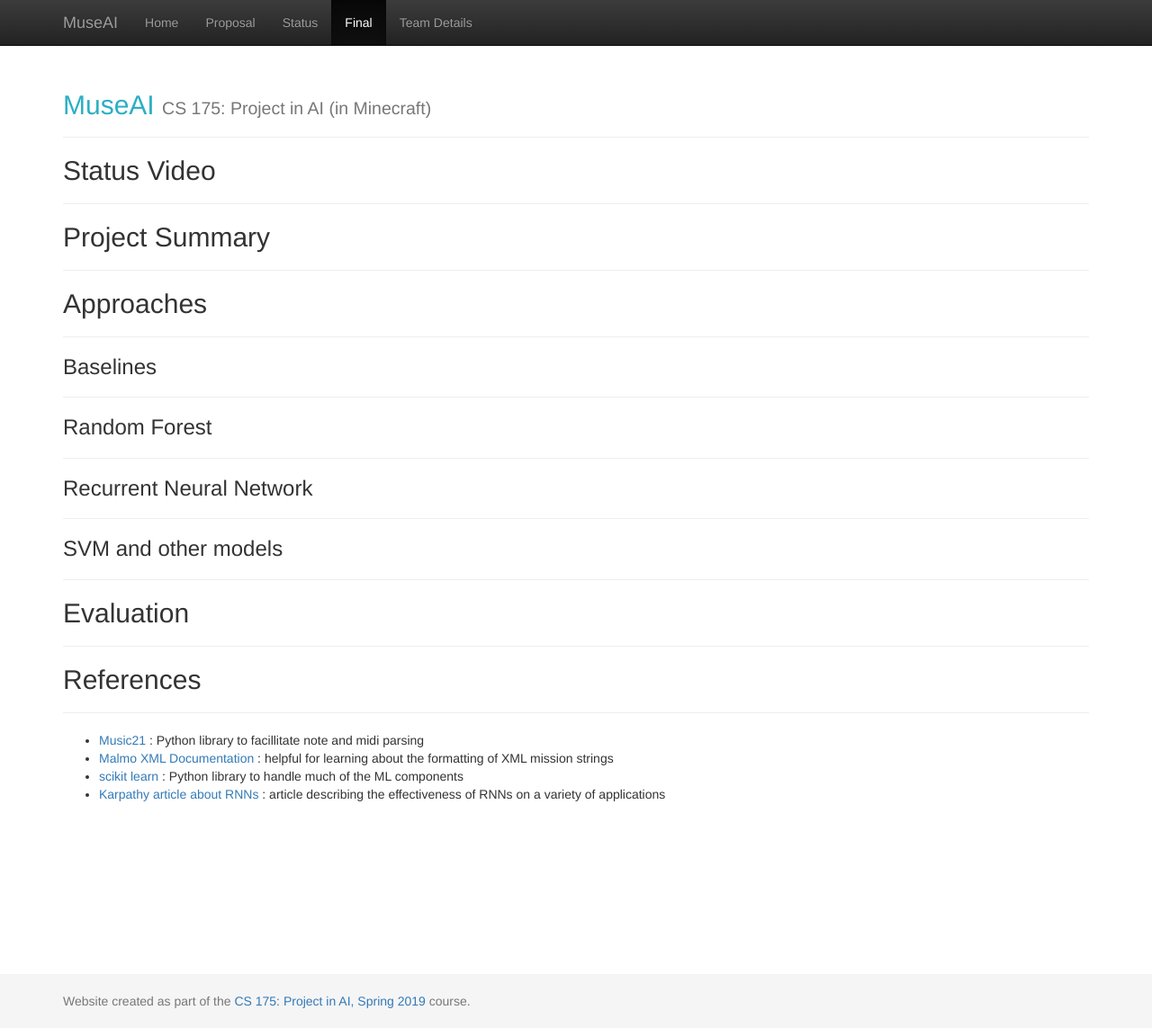
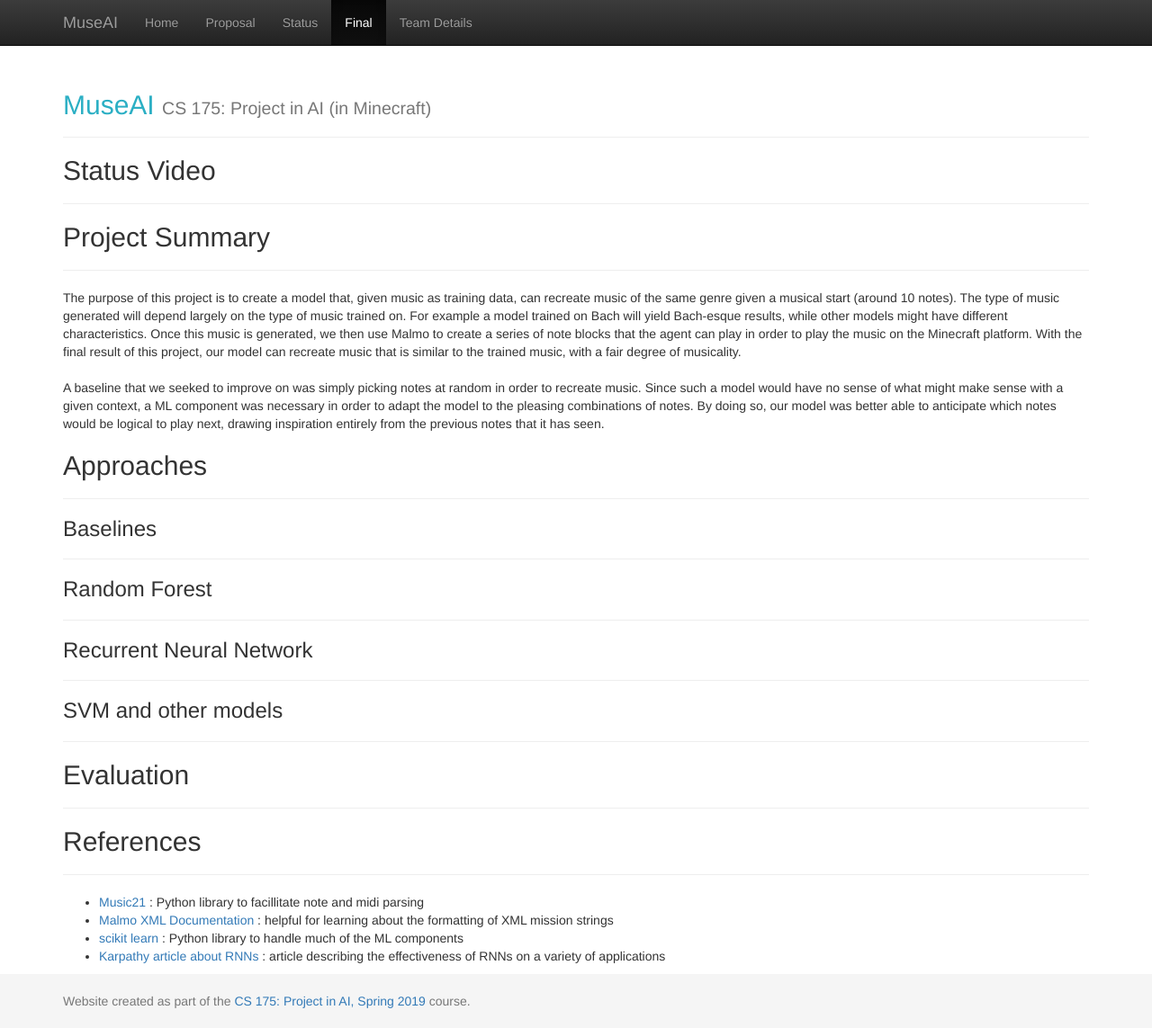
Before and after one commit to DylanAgiman/MuseAI, a Jekyll site: the page built from docs/final.md, in a window 1280 px wide and 1143 px high. Shown: the whole window at 90% size. Built offline with Jekyll 4.4.1, drawn with Linux system fonts in a browser that asks for light colours.

Commit message:
basic summary

```diff
--- a/docs/final.md
+++ b/docs/final.md
@@ -9,7 +9,9 @@ title:  Final Report
 
 ## Project Summary
 ------------------
-
+The purpose of this project is to create a model that, given music as training data, can recreate music of the same genre given a musical start (around 10 notes). The type of music generated will depend largely on the type of music trained on. For example a model trained on Bach will yield Bach-esque results, while other models might have different characteristics. Once this music is generated, we then use Malmo to create a series of note blocks that the agent can play in order to play the music on the Minecraft platform. With the final result of this project, our model can recreate music that is similar to the trained music, with a fair degree of musicality.
+<br><br>
+A baseline that we seeked to improve on was simply picking notes at random in order to recreate music. Since such a model would have no sense of what might make sense with a given context, a ML component was necessary in order to adapt the model to the pleasing combinations of notes. By doing so, our model was better able to anticipate which notes would be logical to play next, drawing inspiration entirely from the previous notes that it has seen.
 
 ## Approaches
 -------------
```
